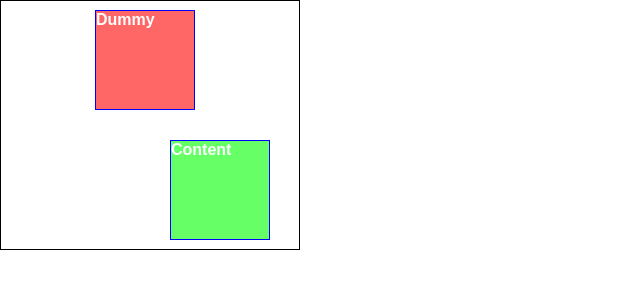
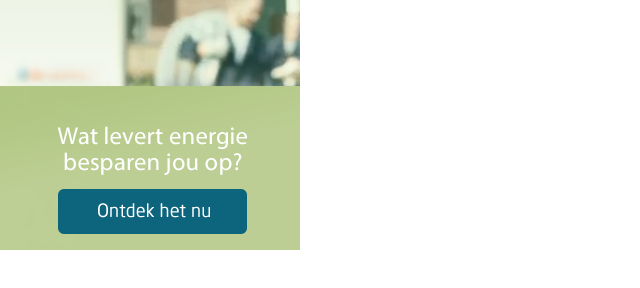
Before and after one commit to smilingkite/overheid-energie-banner, a plain HTML site: page index.html in a window 1280 px wide. Shown: the whole page, without its empty margins (0-640 px from the left). Drawn offline with nearby package versions, Linux system fonts and the light colour scheme.

Commit message:
basic css animation

```diff
--- a/index.html
+++ b/index.html
@@ -17,9 +17,10 @@
 
         <div id="banner-container" onclick="handleClick();" >
             <!-- Dummy inhoud van de banner -->
-            <div class="square-1 square">Dummy</div>
-            <div class="square-2 square">Content</div>
-
+            <img class="frame-1 frame" src="./plaatjes/frames/300x250_design1.png" />
+            <img class="frame-2 frame" src="./plaatjes/frames/300x250_design3.png" />
+            <img class="frame-3 frame" src="./plaatjes/frames/300x250_design4.png" />
+            <img class="frame-4 frame" src="./plaatjes/frames/300x250_design2.png" />
             <!-- Border element laten staan -->
             <div id="border"></div>
         </div>
--- a/style.css
+++ b/style.css
@@ -15,6 +15,58 @@
     position:relative;
 }
 
+.frame {
+  position: absolute;
+  top: 0;
+  left: 0;
+  width: 100%;
+  height: 100%;
+}
+
+.frame-1, .frame-2, .frame-3 {
+  z-index: 0;
+}
+.frame-1 {
+  animation: frame1 5s;
+}
+
+.frame-2 {
+  animation: frame2 5s;
+}
+
+.frame-3 {
+  animation: frame3 5s;
+}
+.frame-4 {
+  z-index: 10;
+  animation: frame4 5s
+}
+
+@keyframes frame1 {
+  0% { z-index: 10}
+  40% { z-index: 0}
+  /* 70% { z-index: 10} */
+  /* 100% { z-index: 10} */
+}
+@keyframes frame2 {
+  0% { z-index: 0}
+  40% { z-index: 10}
+  70% { z-index: 0}
+  /* 100% { z-index: 10} */
+}
+@keyframes frame3 {
+  /* 0% { z-index: 0}
+  30% { z-index: 0} */
+  70% { z-index: 10}
+  /* 100% { z-index: 10} */
+}
+@keyframes frame4 {
+  0% { z-index: 0}
+  /* 30% { z-index: 0} */
+  70% { z-index: 0}
+  100% { z-index: 10}
+}
+
 #border{
     border: 1px solid black;
     pointer-events: none;
@@ -25,7 +77,7 @@
     height: 100%;
 }
 
-.square{
+/* .square{
     width: 100px;
     height: 100px;
     color: white;
@@ -39,9 +91,9 @@
 .square-1{
     top:10px;
     background-color: rgba( 255, 0, 0, 0.6 );
-}
+} */
 
-.square-2{
+/* .square-2{
     top:140px;
     background-color: rgba( 0, 255, 0, 0.6 );
-}
+} */
```
